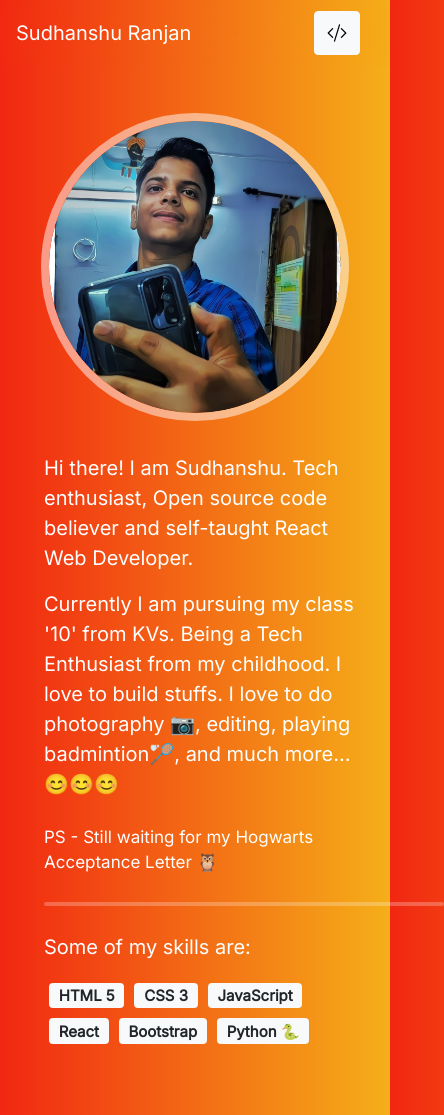
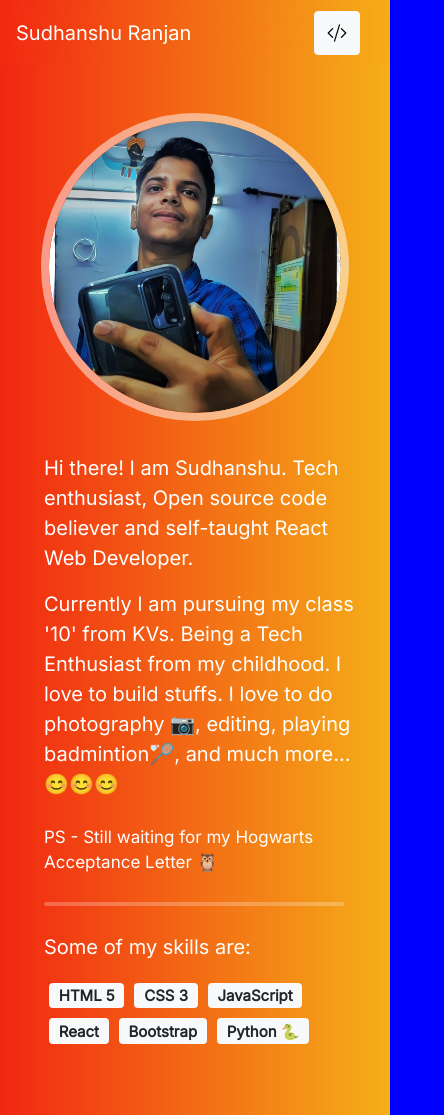
Before and after one commit to SudhanshuRanjan2005/react-folio, a React (Create React App) app: page /about in a window 390 px wide. Shown: the whole page, 444 px wide, since content can reach past the window. Built offline with nearby package versions, Linux system fonts and the light colour scheme.

Commit message:
styling add to about section

```diff
--- a/src/Components/css/About.css
+++ b/src/Components/css/About.css
@@ -50,6 +50,13 @@ hr {
 }
 
 .badge {
-    margin: 5px 5px;
+    margin: 5px;
     font-size: 15px;
 }
+
+
+@media screen and (max-width: 768px) {
+    hr {
+    width: 300px;
+    }
+  }
```
